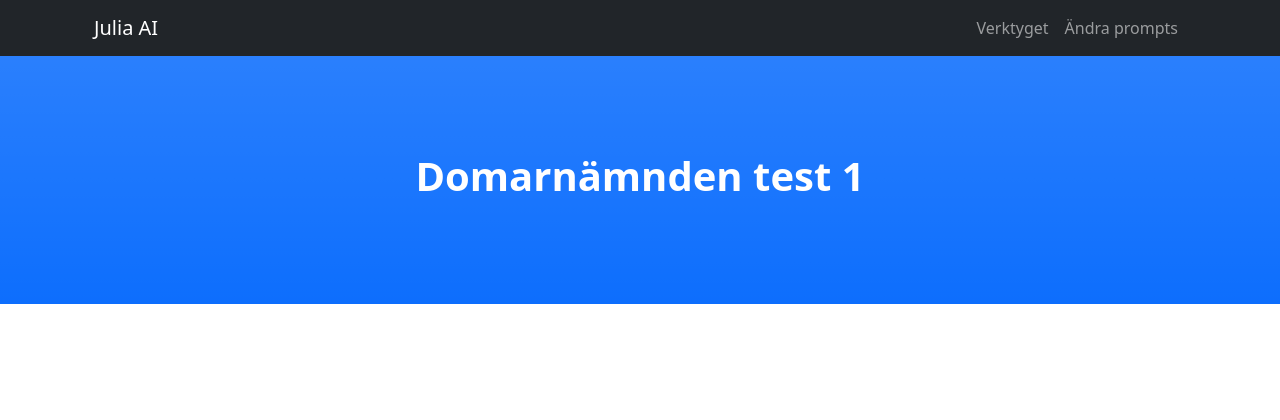
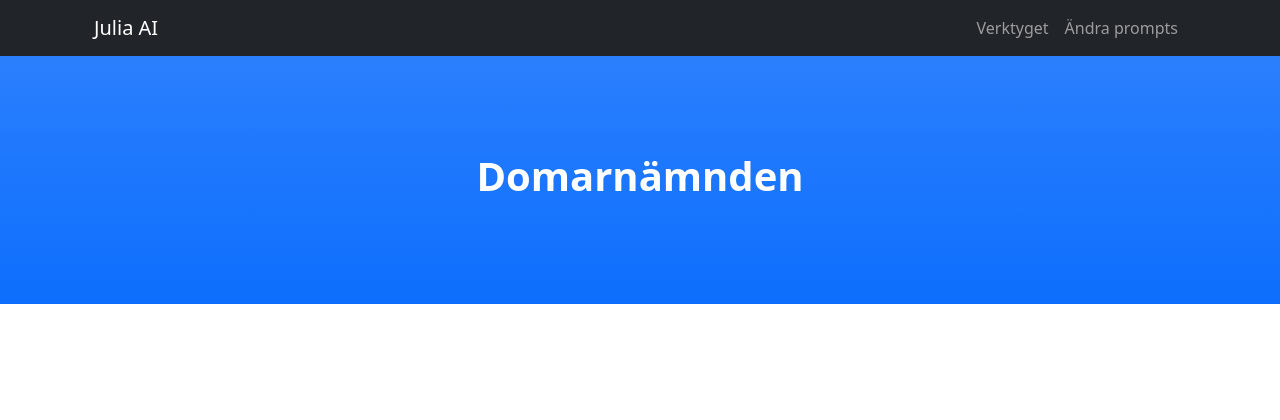
Before and after one commit to fridalannerstrom/julia, a Django app: page /prompts/ in a window 1280 px wide. Shown: the top 420 px of the page. Run offline with Django 4.2, Linux system fonts and the light colour scheme; a user stored in the database is signed in; data comes from the database, SQL or seed files in the repository; some libraries are stand-ins or nearby versions.

Commit message:
feat: resett heading

```diff
--- a/templates/prompt_editor.html
+++ b/templates/prompt_editor.html
@@ -28,7 +28,7 @@
         <!-- Header-->
         <header class="bg-primary bg-gradient text-white">
             <div class="container px-4 text-center">
-                <h1 class="fw-bolder">Domarnämnden test 1</h1>
+                <h1 class="fw-bolder">Domarnämnden</h1>
                 <!-- <p class="lead">A functional Bootstrap 5 boilerplate for one page scrolling websites</p>
                 <a class="btn btn-lg btn-light" href="#about">Start scrolling!</a> -->
             </div>
```
